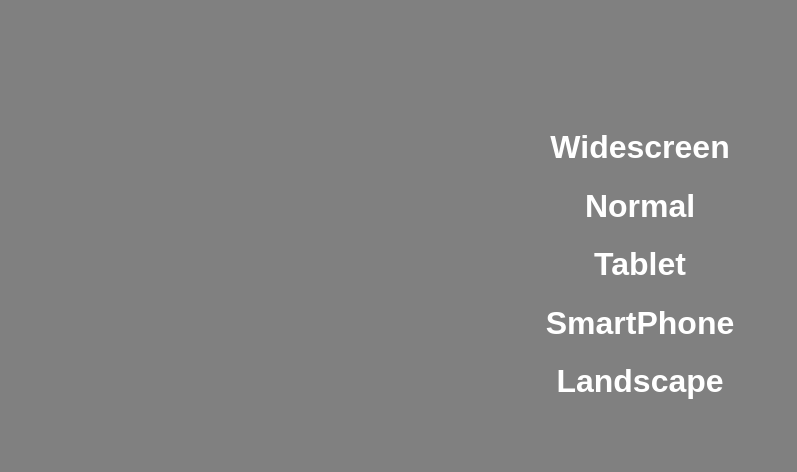
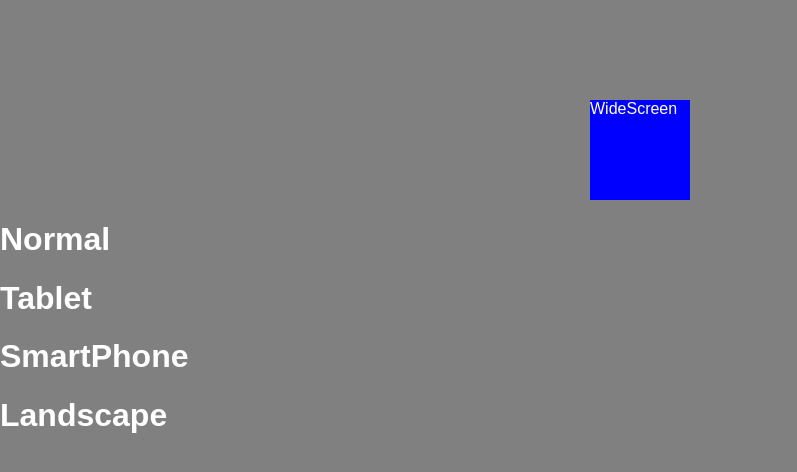
Before and after one commit to Nutlope/css, a plain HTML site: page Traversy_CSS_Course/section_5_responsive_design/index.html in a window 1280 px wide. Shown: the whole page, without its empty margins (0-797 px from the left). Drawn offline with Linux system fonts and the light colour scheme.

Commit message:
added CSS notes

```diff
--- a/section_5_responsive_design/index.html
+++ b/Traversy_CSS_Course/section_5_responsive_design/index.html
@@ -7,7 +7,7 @@
     <title>Responsive Design</title>
   </head>
   <body>
-    <div id="widescreen"><h1>Widescreen</h1></div>
+    <div id="widescreen">WideScreen</div>
     <div id="normal"><h1>Normal</h1></div>
     <div id="tablet"><h1>Tablet</h1></div>
     <div id="smartPhone"><h1>SmartPhone</h1></div>
--- a/section_5_responsive_design/styles.css
+++ b/Traversy_CSS_Course/section_5_responsive_design/styles.css
@@ -2,9 +2,18 @@ body {
   font-family: Arial, Helvetica, sans-serif;
   background: grey;
   color: white;
-  text-align: center;
+  margin: auto;
+  /* text-align: center; */
   padding-top: 100px;
 }
+
+#widescreen {
+  margin: 0 auto;
+  width: 100px;
+  height: 100px;
+  background: blue;
+}
+
 /* For smartphones */
 @media (max-width: 500px) {
   body {
```
Also changed, not shown: Traversy_CSS_Course/section3_basic_css/author.jpg (renamed from section3_basic_css/author.jpg), Traversy_CSS_Course/section3_basic_css/block.html (renamed from section3_basic_css/block.html), Traversy_CSS_Course/section3_basic_css/box_model.html (renamed from section3_basic_css/box_model.html), Traversy_CSS_Course/section3_basic_css/float_align.html (renamed from section3_basic_css/float_align.html), Traversy_CSS_Course/section3_basic_css/form_stying_exercise/form_styling.css (renamed from section3_basic_css/form_stying_exercise/form_styling.css), Traversy_CSS_Course/section3_basic_css/form_stying_exercise/form_styling.html (renamed from section3_basic_css/form_stying_exercise/form_styling.html), Traversy_CSS_Course/section3_basic_css/form_stying_exercise/form_styling_v2.html (renamed from section3_basic_css/form_stying_exercise/form_styling_v2.html), Traversy_CSS_Course/section3_basic_css/link_buttons.html (renamed from section3_basic_css/link_buttons.html), Traversy_CSS_Course/section3_basic_css/logo.jpg (renamed from section3_basic_css/logo.jpg), Traversy_CSS_Course/section3_basic_css/menus.html (renamed from section3_basic_css/menus.html), Traversy_CSS_Course/section3_basic_css/position.html (renamed from section3_basic_css/position.html), 3 other files.
